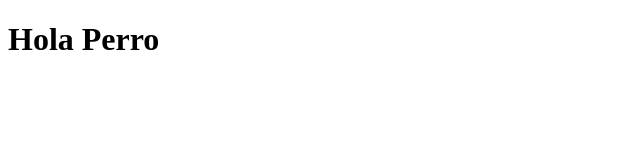
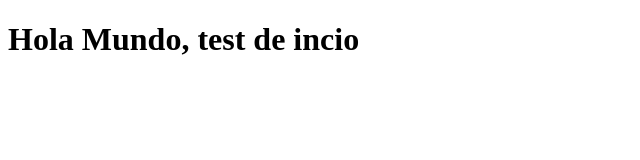
Before and after one commit to Omarfer/proyectoDemoCursoPrework, a plain HTML site: page index.html in a window 1280 px wide. Shown: the whole page, without its empty margins (0-640 px from the left). Drawn offline with Linux system fonts and the light colour scheme.

Commit message:
cambios 2

```diff
--- a/index.html
+++ b/index.html
@@ -7,6 +7,6 @@
     <title>Hola Mundo</title>
 </head>
 <body>
-    <h1>Hola Perro</h1>
+    <h1>Hola Mundo, test de incio</h1>
 </body>
 </html>
```
